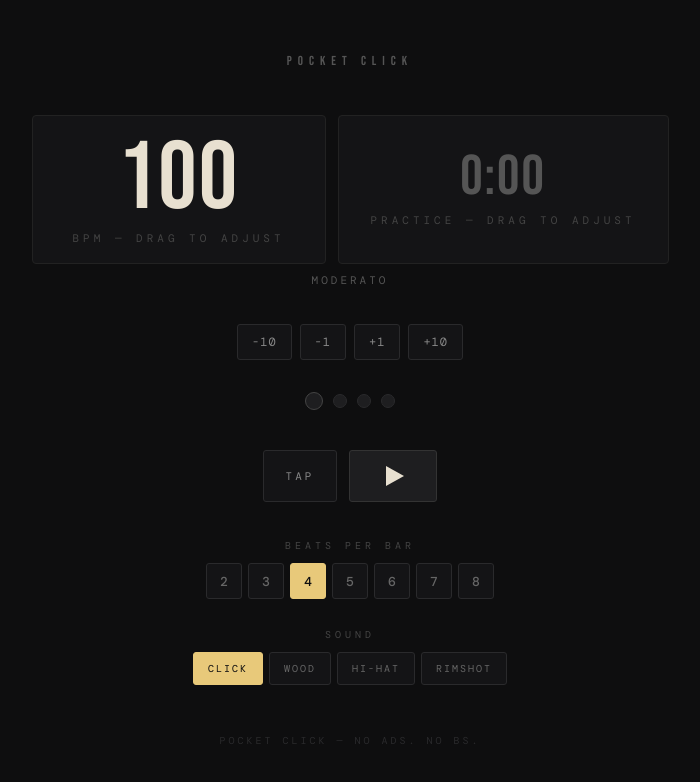
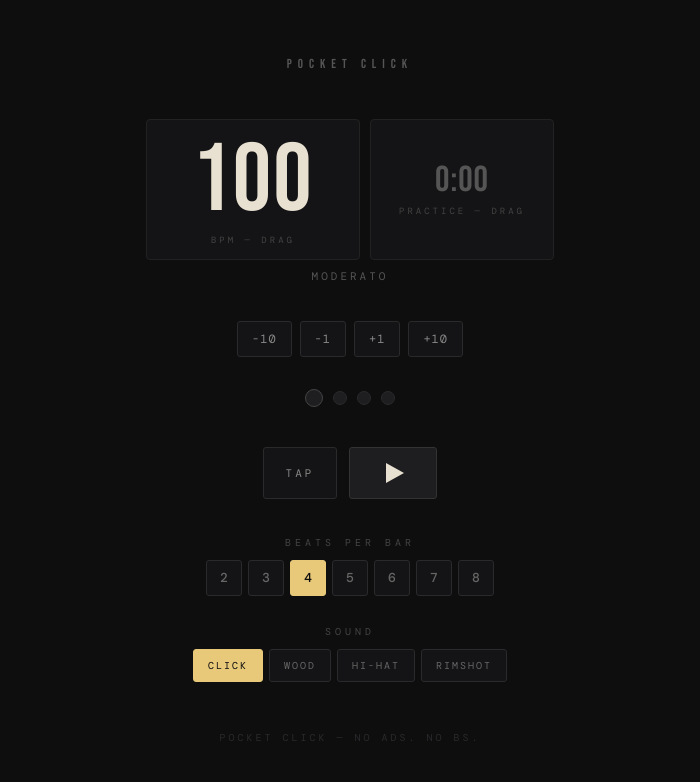
Before and after one commit to dixiuseb/metronome, a Next.js app: page / in a window 1280 px wide. Shown: the top 782 px of the page, without its empty margins (290-990 px from the left). Built offline with nearby package versions, Linux system fonts and the light colour scheme; a web font is replaced by a local one.

Commit message:
changin look to timer in row

```diff
--- a/src/components/Metronome.tsx
+++ b/src/components/Metronome.tsx
@@ -544,11 +544,10 @@ export default function Metronome() {
       <div
         style={{
           display: "flex",
-          gap: 12,
           alignItems: "stretch",
           justifyContent: "center",
+          gap: 10,
           marginBottom: 8,
-          flexWrap: "wrap",
         }}
       >
         <div
@@ -560,11 +559,11 @@ export default function Metronome() {
             display: "flex",
             flexDirection: "column",
             alignItems: "center",
-            padding: "16px 40px",
+            justifyContent: "center",
+            padding: "14px 36px 12px",
             borderRadius: 4,
             background: "#141416",
             border: "1px solid #222",
-            minWidth: 200,
           }}
         >
           <div
@@ -575,7 +574,7 @@ export default function Metronome() {
               letterSpacing: 2,
               color: playing ? "#e8c97a" : "#e8e0d0",
               transition: "color 0.2s",
-              minWidth: 160,
+              minWidth: 140,
               textAlign: "center",
             }}
           >
@@ -583,14 +582,14 @@ export default function Metronome() {
           </div>
           <div
             style={{
-              fontSize: 11,
-              letterSpacing: 4,
+              fontSize: 9,
+              letterSpacing: 3,
               color: "#444",
-              marginTop: 2,
+              marginTop: 4,
               fontFamily: "'DM Mono', monospace",
             }}
           >
-            BPM — DRAG TO ADJUST
+            BPM — DRAG
           </div>
         </div>
 
@@ -604,22 +603,22 @@ export default function Metronome() {
             flexDirection: "column",
             alignItems: "center",
             justifyContent: "center",
-            padding: "16px 32px",
+            padding: "14px 28px 12px",
+            minWidth: 108,
             borderRadius: 4,
             background: "#141416",
             border: "1px solid #222",
-            minWidth: 160,
           }}
         >
           <div
             style={{
               fontFamily: "'Bebas Neue', sans-serif",
-              fontSize: 56,
+              fontSize: 36,
               lineHeight: 1,
-              letterSpacing: 2,
+              letterSpacing: 1,
               color: timerColor,
               transition: "color 0.2s",
-              minWidth: 120,
+              minWidth: 72,
               textAlign: "center",
               fontVariantNumeric: "tabular-nums",
             }}
@@ -628,15 +627,16 @@ export default function Metronome() {
           </div>
           <div
             style={{
-              fontSize: 11,
-              letterSpacing: 4,
+              fontSize: 9,
+              letterSpacing: 3,
               color: "#444",
               marginTop: 6,
               fontFamily: "'DM Mono', monospace",
               textAlign: "center",
+              whiteSpace: "nowrap",
             }}
           >
-            PRACTICE — DRAG TO ADJUST
+            PRACTICE — DRAG
           </div>
         </div>
       </div>
```
